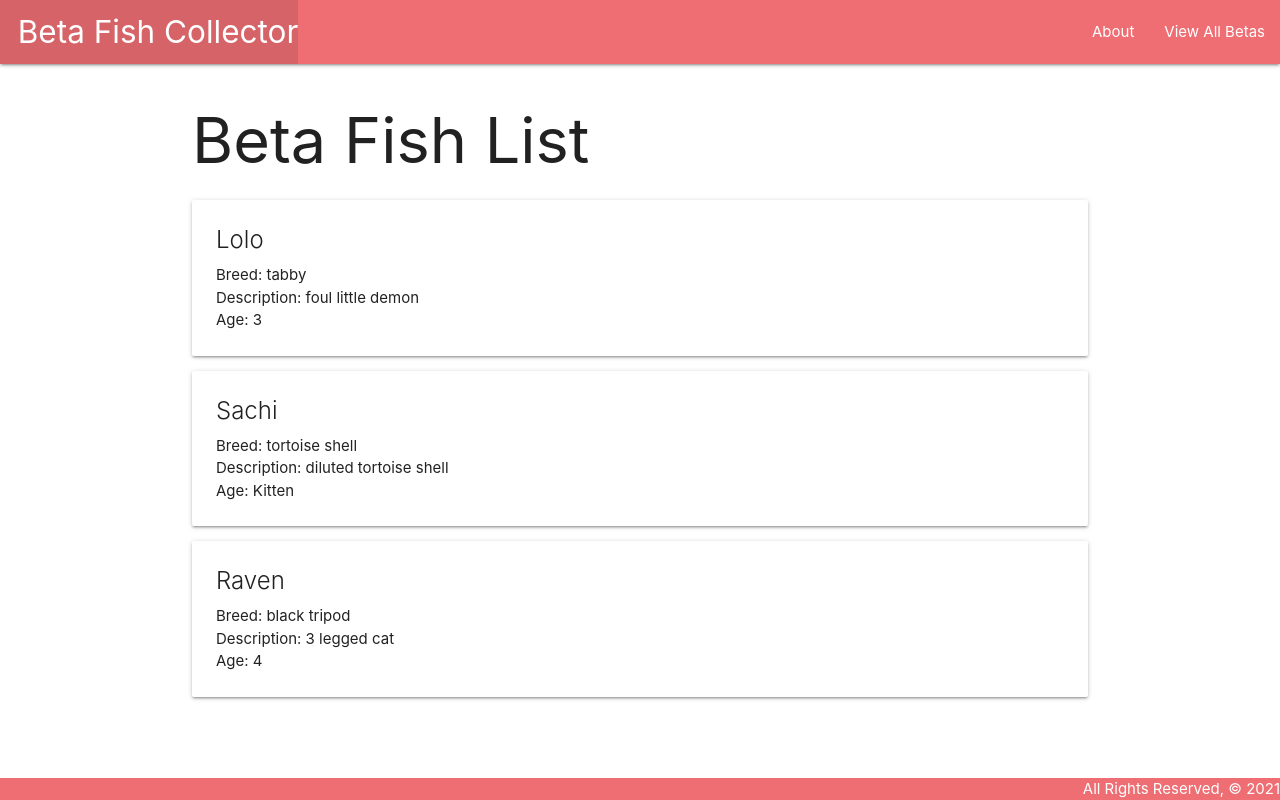
After one commit to alondra143/1-of-1-collection-lab, a Django app: page /fish/ in a window 1280 px wide. The commit adds this page. Run offline with Django 3.2, Linux system fonts and the light colour scheme.

Commit message:
change from collections to fish

```diff
--- a/main_app/templates/about.html
+++ b/main_app/templates/about.html
@@ -2,7 +2,7 @@
 
 
 {% block content %}
-<h1>What's 1 of 1?</h1>
+<h1>What's this?</h1>
 <hr />
-<p>Have a collection of things no one else can find? Show off your collection or find new additions here!</p>
+<p>Have a look at our beautiful beta babies!</p>
 {% endblock %}
--- a/main_app/templates/base.html
+++ b/main_app/templates/base.html
@@ -8,17 +8,18 @@
     <meta name="viewport" content="width=device-width, initial-scale=1.0">
     <link rel="stylesheet" href="https://cdnjs.cloudflare.com/ajax/libs/materialize/1.0.0/css/materialize.min.css">
     <link rel="stylesheet" type="text/css" href="{% static 'css/style.css' %}">
-    <title>1 of 1 of ALL</title>
+    <title>Fighting Fish Collector</title>
 </head>
 <body>
     <header class="navbar-fixed">
         <nav>
           <div class="nav-wrapper">
             <ul>
-              <li><a href="/" class="left brand-logo">&nbsp;&nbsp;1 of 1 Collector</a></li>
+              <li><a href="/" class="left brand-logo">&nbsp;&nbsp;Beta Fish Collector</a></li>
             </ul>
             <ul class="right">
               <li><a href="/about">About</a></li>
+              <li><a href="/fish">View All Betas</a></li>
             </ul>
           </div>
         </nav>
--- /dev/null
+++ b/main_app/templates/fish/index.html
@@ -0,0 +1,21 @@
+{% extends 'base.html' %}
+{% block content %}
+
+<h1>Beta Fish List</h1>
+
+{% for cat in cats %}
+  <div class="card">
+    <div class="card-content">
+      <span class="card-title">{{ cat.name }}</span>
+      <p>Breed: {{ cat.breed }}</p>
+      <p>Description: {{ cat.description }}</p>
+      {% if cat.age > 0 %}
+        <p>Age: {{ cat.age }}</p>
+      {% else %}
+        <p>Age: Kitten</p>
+      {% endif %}
+    </div>
+  </div>
+{% endfor %}
+
+{% endblock %}
--- a/main_app/urls.py
+++ b/main_app/urls.py
@@ -4,4 +4,5 @@ from . import views
 urlpatterns = [
     path('', views.home, name='home'),
     path('about/', views.about, name='about'),
+    path('fish/', views.index, name='index'),
 ]
--- a/main_app/views.py
+++ b/main_app/views.py
@@ -1,6 +1,20 @@
 from django.shortcuts import render
 
 from django.http import HttpResponse
+
+# Add the Cat class & list and view function below the imports
+class Cat:  # Note that parens are optional if not inheriting from another class
+  def __init__(self, name, breed, description, age):
+    self.name = name
+    self.breed = breed
+    self.description = description
+    self.age = age
+
+cats = [
+  Cat('Lolo', 'tabby', 'foul little demon', 3),
+  Cat('Sachi', 'tortoise shell', 'diluted tortoise shell', 0),
+  Cat('Raven', 'black tripod', '3 legged cat', 4)
+]
 # Create your views here.
 
 def home(request):
@@ -8,3 +22,6 @@ def home(request):
 
 def about(request):
     return render(request, 'about.html')
+
+def index(request):
+    return render(request, 'fish/index.html', {'cats': cats})
```
